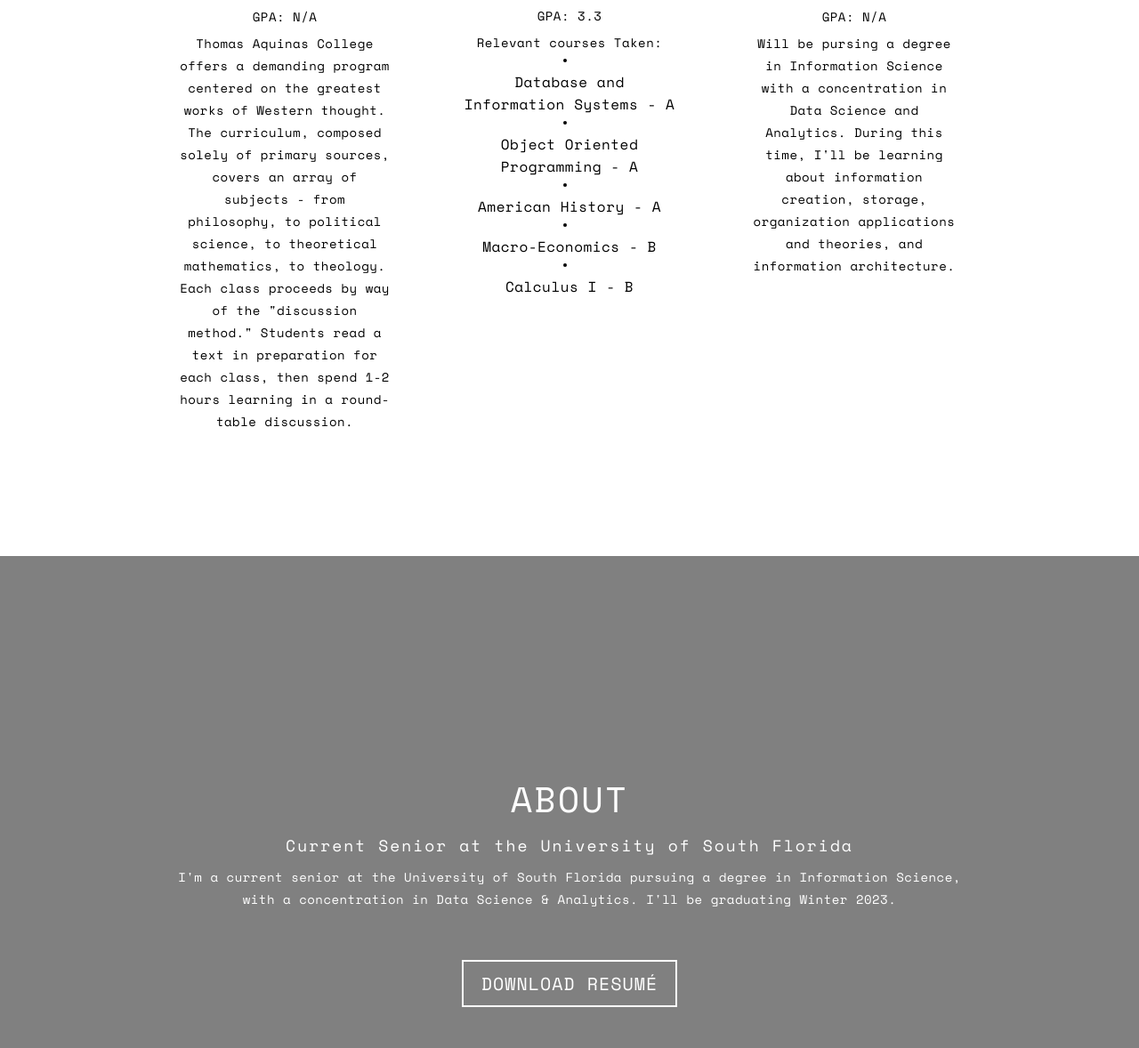
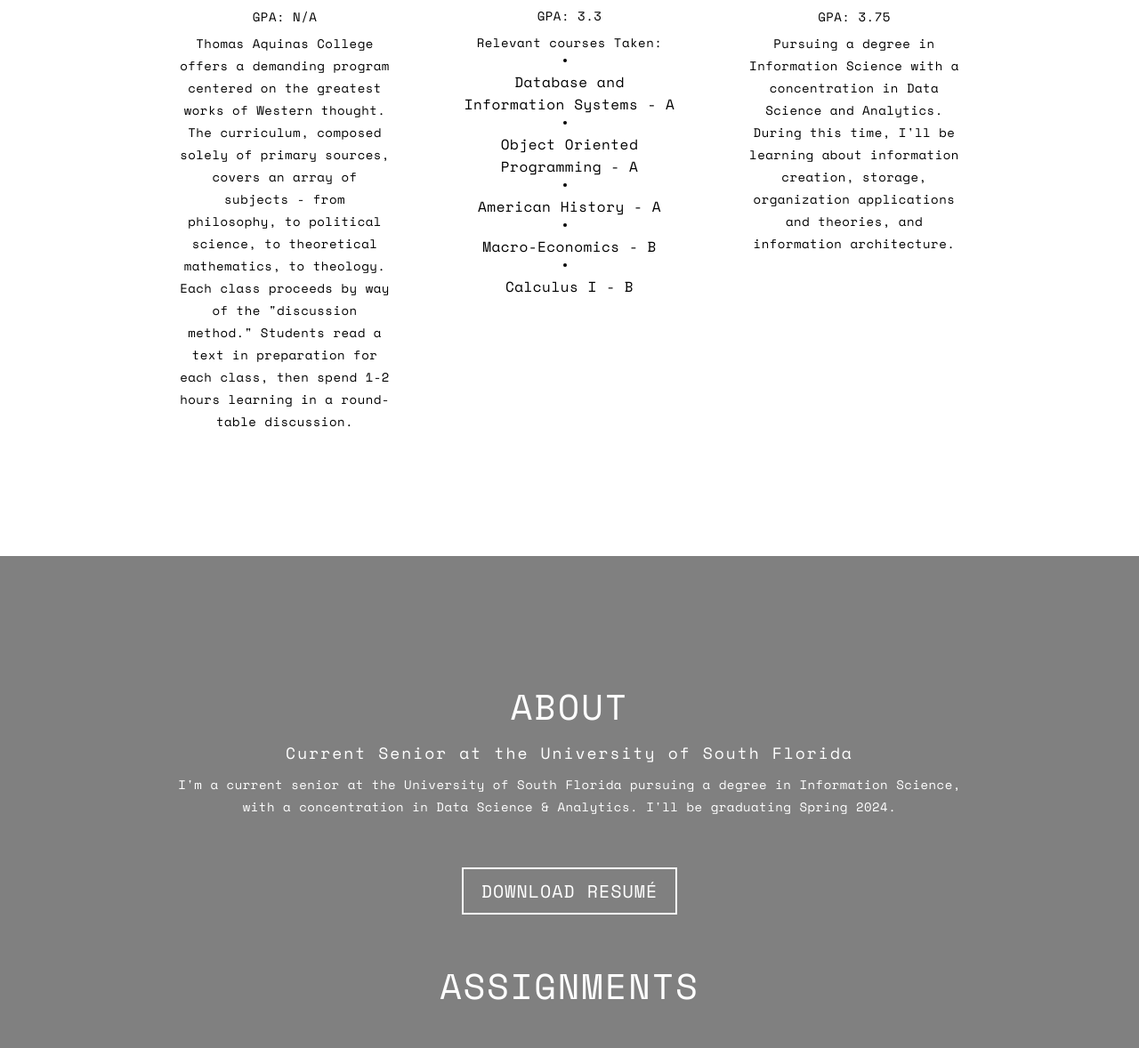
Before and after one commit to ericzarycki/website, a plain HTML site: page index.html in a window 1280 px wide. Shown: the part 4022-5200 px from the top of the page at 89% size. Drawn offline with nearby package versions, Linux system fonts and the light colour scheme.

Commit message:
New essay and updates

```diff
--- a/index.html
+++ b/index.html
@@ -190,9 +190,9 @@
                     <div class="college-logo">
                         <img src="logos/usf_logo.jpg"/>
                     </div>
-                    <p>GPA: N/A</p>
+                    <p>GPA: 3.75</p>
                     <p>
-                        Will be pursing a degree in Information Science with a concentration in Data Science and Analytics. During this time, I'll be learning about information creation, storage, organization applications and theories, and information architecture.
+                        Pursuing a degree in Information Science with a concentration in Data Science and Analytics. During this time, I'll be learning about information creation, storage, organization applications and theories, and information architecture.
                     </p>
                 </div>
 
@@ -211,9 +211,11 @@
                 <h1 class="section-title">About</h1>
                 <h2>Current Senior at the University of South Florida</h2>
                 <p>I'm a current senior at the University of South Florida pursuing a degree in Information Science,<br> with a concentration
-                    in Data Science & Analytics. I'll be graduating Winter 2023.
+                    in Data Science & Analytics. I'll be graduating Spring 2024.
                 </p>
                 <a href="Resume/eric_zarycki_resume.pdf" class="cta" target="_blank">Download Resumé</a>
+                <h1 class="section-title">Assignments</h1>
+                <a href="Assignments/Assignment- Career Aspirations and Goals Essay (Submit Document in Canvas and Post to Your E-portfolio) copy.pdf" class="cta" target="_blank">Career Aspirations and Goal Essay</a>
             </div>
 
         </div>
```
Also changed, not shown: 3 other files.
